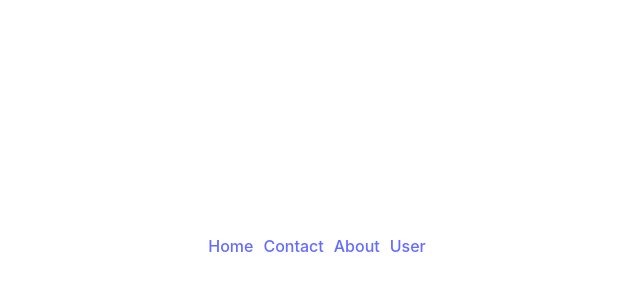
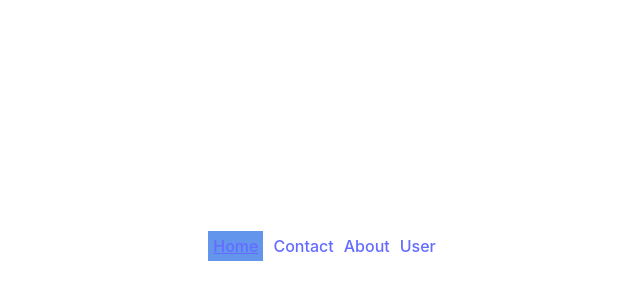
Before and after one commit to asib11/react-bootcamp, a React (Vite) app in the folder intro-react-router/: page / in a window 1280 px wide. Shown: the part 154-454 px from the top of the page, without its empty margins (318-958 px from the left). Built offline with nearby package versions, Linux system fonts and the light colour scheme.

Commit message:
active link

```diff
--- /dev/null
+++ b/intro-react-router/src/components/ActiveLink.css
@@ -0,0 +1,5 @@
+.active{
+    background-color: cornflowerblue;
+    padding: 5px;
+    text-decoration: underline;
+}
--- /dev/null
+++ b/intro-react-router/src/components/ActiveLink.jsx
@@ -0,0 +1,22 @@
+import { NavLink } from "react-router-dom";
+import './ActiveLink.css';
+import PropTypes from 'prop-types';
+
+const ActiveLink = ({to,children}) => {
+    return (
+        <div>
+            <NavLink
+            to={to}
+            className={({isActive}) => isActive? 'active': ''}>
+                {children}
+            </NavLink>
+        </div>
+    );
+};
+
+ActiveLink.propTypes ={
+    to: PropTypes.string,
+    children: PropTypes.string,
+}
+
+export default ActiveLink;
--- a/intro-react-router/src/components/Header.jsx
+++ b/intro-react-router/src/components/Header.jsx
@@ -1,12 +1,13 @@
-import { Link } from "react-router-dom";
+import ActiveLink from "./ActiveLink";
 
 const Header = () => {
     return (
-        <div >
-            <Link to="/" style={{marginRight: "10px"}}>Home</Link>
-            <Link to="/contact" style={{marginRight: "10px"}}>Contact</Link>
-            <Link to="/about" style={{marginRight: "10px"}}>About</Link>
-            <Link to='/user' style={{marginRight: "10px"}}>User</Link>
+        <div style={{display: 'flex', justifyContent: 'center', gap:'10px'}}>
+            <ActiveLink to="/" >Home</ActiveLink>
+            <ActiveLink to="/contact" >Contact</ActiveLink>
+            <ActiveLink to="/about" >About</ActiveLink>
+            <ActiveLink to='/user' >User</ActiveLink>
+
         </div>
     );
 };
```
